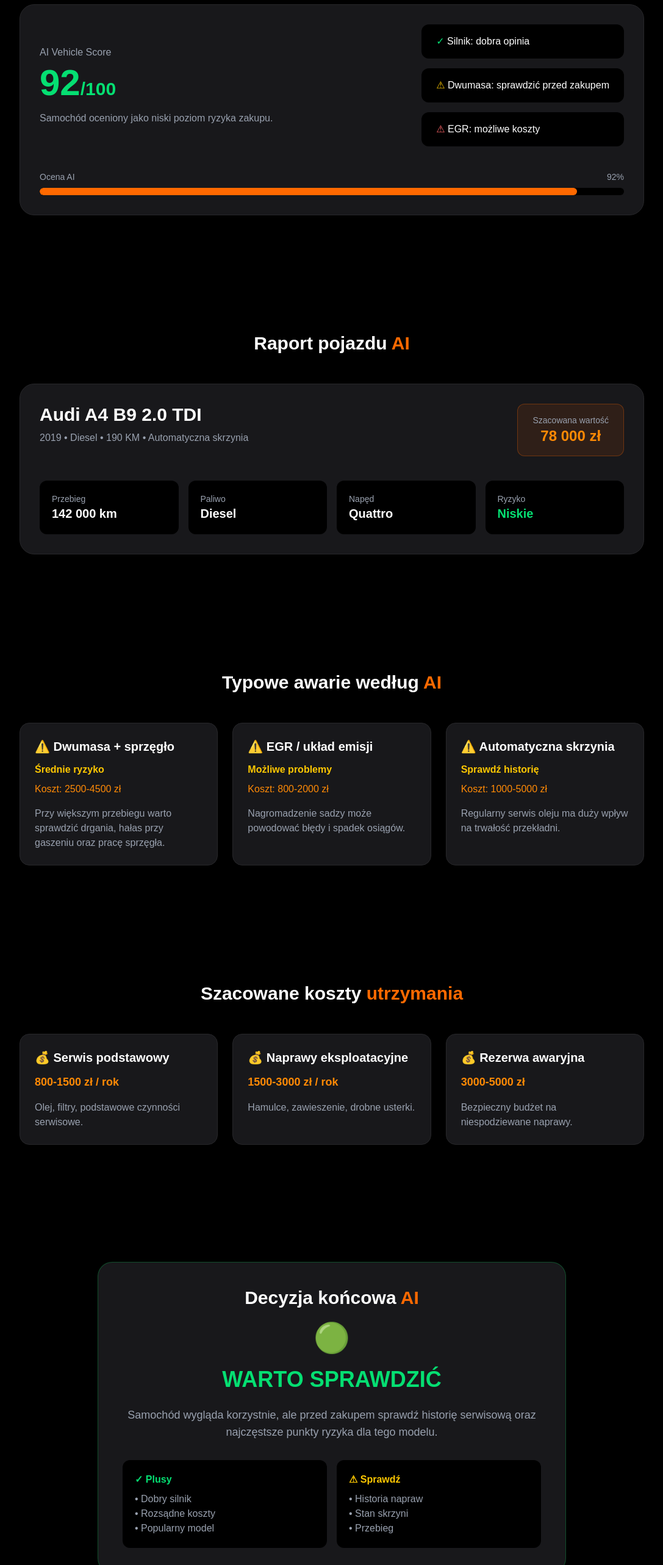
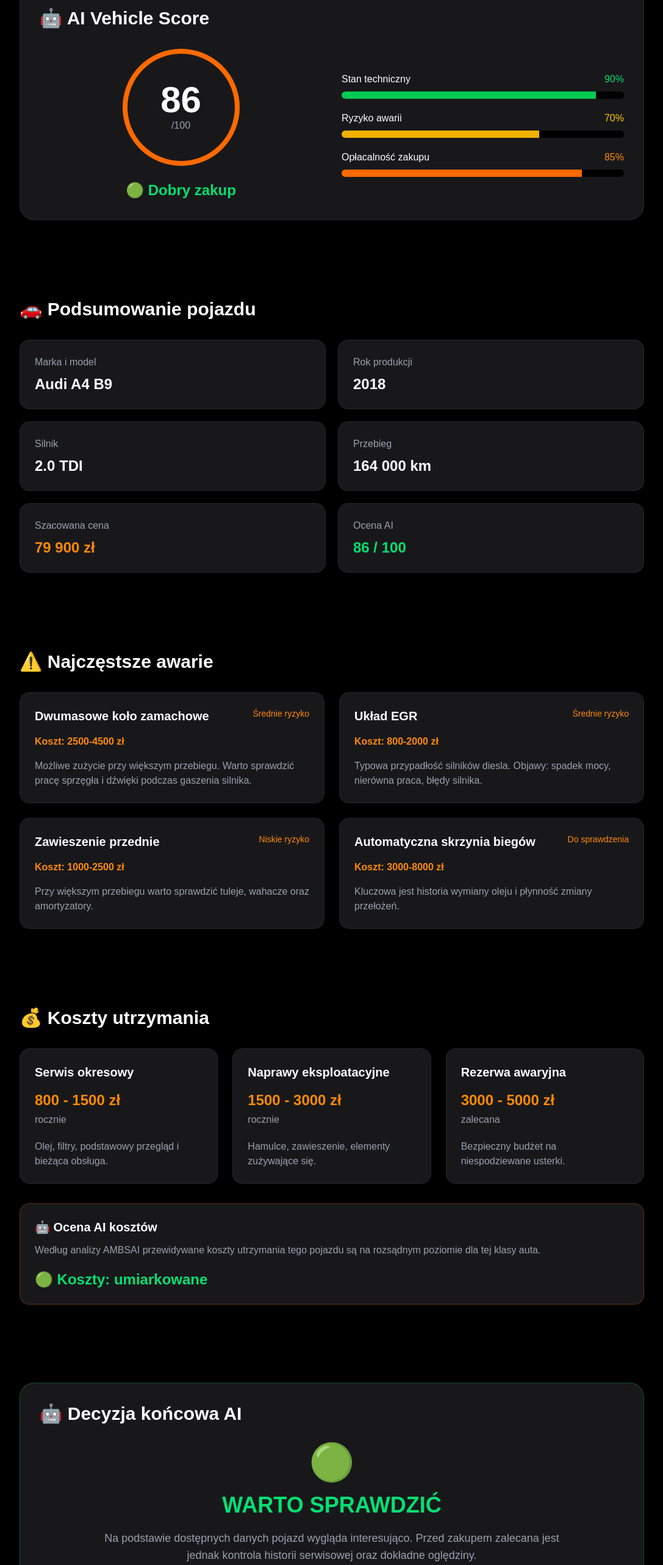
Before and after one commit to ambsai-ai/ambsai-app, a Next.js app: page /raport in a window 1280 px wide. Shown: the part 197-2763 px from the top of the page at 61% size, without its empty margins (96-1183 px from the left). Built offline with nearby package versions, Linux system fonts and the light colour scheme.

Commit message:
Complete AI vehicle report layout

```diff
--- a/src/app/raport/page.tsx
+++ b/src/app/raport/page.tsx
@@ -1,3 +1,7 @@
+"use client";
+
+import { useEffect, useState } from "react";
+
 import AIScore from "@/components/AIScore";
 import CarSummary from "@/components/CarSummary";
 import CommonFailures from "@/components/CommonFailures";
@@ -5,13 +9,58 @@ import MaintenanceCosts from "@/components/MaintenanceCosts";
 import FinalDecision from "@/components/FinalDecision";
 
 export default function Raport() {
+
+  const [carUrl, setCarUrl] = useState("");
+
+  useEffect(() => {
+    const savedUrl = localStorage.getItem("carUrl");
+
+    if (savedUrl) {
+      setCarUrl(savedUrl);
+    }
+  }, []);
+
+
   return (
-    <main className="min-h-screen bg-black text-white p-6">
+    <main className="min-h-screen bg-black text-white">
+
+      <section className="max-w-5xl mx-auto px-6 pt-16">
+
+        <h1 className="text-5xl font-bold text-center">
+          Raport{" "}
+          <span className="text-orange-500">
+            AI
+          </span>
+        </h1>
+
+
+        {carUrl && (
+          <div className="mt-8 bg-zinc-900 border border-zinc-800 rounded-2xl p-5">
+
+            <p className="text-gray-400 text-sm">
+              Analizowane ogłoszenie:
+            </p>
+
+            <p className="text-orange-400 break-all mt-2">
+              {carUrl}
+            </p>
+
+          </div>
+        )}
+
+      </section>
+
+
       <AIScore />
+
       <CarSummary />
+
       <CommonFailures />
+
       <MaintenanceCosts />
+
       <FinalDecision />
+
     </main>
   );
 }
--- a/src/components/AIScore.tsx
+++ b/src/components/AIScore.tsx
@@ -1,82 +1,104 @@
 export default function AIScore() {
   return (
-    <section className="py-24 px-6">
+    <section className="px-6 py-16">
 
       <div className="max-w-5xl mx-auto">
 
-        <h2 className="text-3xl font-bold text-center mb-12">
-          Inteligentna ocena pojazdu przez{" "}
-          <span className="text-orange-500">AI</span>
-        </h2>
+        <div className="bg-zinc-900 border border-zinc-800 rounded-3xl p-8">
+
+          <h2 className="text-3xl font-bold mb-8">
+            🤖 AI Vehicle Score
+          </h2>
 
 
-        <div className="bg-zinc-900 border border-zinc-800 rounded-3xl p-8">
+          <div className="grid md:grid-cols-2 gap-8 items-center">
 
-          <div className="flex flex-col md:flex-row justify-between items-center gap-8">
 
-            <div>
-              <p className="text-gray-400">
-                AI Vehicle Score
+            <div className="text-center">
+
+              <div className="w-48 h-48 mx-auto rounded-full border-8 border-orange-500 flex items-center justify-center">
+
+                <div>
+                  <p className="text-6xl font-bold">
+                    86
+                  </p>
+
+                  <p className="text-gray-400">
+                    /100
+                  </p>
+                </div>
+
+              </div>
+
+
+              <p className="mt-6 text-2xl font-bold text-green-400">
+                🟢 Dobry zakup
               </p>
 
-              <h3 className="text-6xl font-bold text-green-400 mt-2">
-                92<span className="text-3xl">/100</span>
-              </h3>
-
-              <p className="mt-4 text-gray-400">
-                Samochód oceniony jako niski poziom ryzyka zakupu.
-              </p>
             </div>
 
 
-            <div className="grid gap-4 w-full md:w-auto">
 
-              <div className="bg-black rounded-xl px-6 py-4">
-                <span className="text-green-400">
-                  ✓
-                </span>{" "}
-                Silnik: dobra opinia
+            <div className="space-y-5">
+
+
+              <div>
+                <div className="flex justify-between mb-2">
+                  <span>
+                    Stan techniczny
+                  </span>
+
+                  <span className="text-green-400">
+                    90%
+                  </span>
+                </div>
+
+                <div className="h-3 bg-black rounded-full overflow-hidden">
+                  <div className="h-full bg-green-500 w-[90%]" />
+                </div>
               </div>
 
 
-              <div className="bg-black rounded-xl px-6 py-4">
-                <span className="text-yellow-400">
-                  ⚠
-                </span>{" "}
-                Dwumasa: sprawdzić przed zakupem
+
+              <div>
+                <div className="flex justify-between mb-2">
+                  <span>
+                    Ryzyko awarii
+                  </span>
+
+                  <span className="text-yellow-400">
+                    70%
+                  </span>
+                </div>
+
+                <div className="h-3 bg-black rounded-full overflow-hidden">
+                  <div className="h-full bg-yellow-500 w-[70%]" />
+                </div>
               </div>
 
 
-              <div className="bg-black rounded-xl px-6 py-4">
-                <span className="text-red-400">
-                  ⚠
-                </span>{" "}
-                EGR: możliwe koszty
+
+              <div>
+                <div className="flex justify-between mb-2">
+                  <span>
+                    Opłacalność zakupu
+                  </span>
+
+                  <span className="text-orange-400">
+                    85%
+                  </span>
+                </div>
+
+                <div className="h-3 bg-black rounded-full overflow-hidden">
+                  <div className="h-full bg-orange-500 w-[85%]" />
+                </div>
               </div>
+
 
             </div>
 
-          </div>
-
-
-          <div className="mt-10">
-
-            <div className="flex justify-between text-sm text-gray-400 mb-2">
-              <span>Ocena AI</span>
-              <span>92%</span>
-            </div>
-
-            <div className="h-3 bg-black rounded-full overflow-hidden">
-
-              <div
-                className="h-full bg-orange-500 rounded-full"
-                style={{ width: "92%" }}
-              />
-
-            </div>
 
           </div>
-
 
         </div>
 
--- a/src/components/CarSummary.tsx
+++ b/src/components/CarSummary.tsx
@@ -1,85 +1,91 @@
 export default function CarSummary() {
   return (
-    <section className="py-24 px-6">
+    <section className="px-6 py-16">
 
       <div className="max-w-5xl mx-auto">
 
-        <h2 className="text-3xl font-bold text-center mb-12">
-          Raport pojazdu <span className="text-orange-500">AI</span>
+        <h2 className="text-3xl font-bold mb-8">
+          🚗 Podsumowanie pojazdu
         </h2>
 
 
-        <div className="bg-zinc-900 border border-zinc-800 rounded-3xl p-8">
-
-          <div className="flex flex-col md:flex-row justify-between gap-6">
-
-            <div>
-              <h3 className="text-3xl font-bold">
-                Audi A4 B9 2.0 TDI
-              </h3>
-
-              <p className="text-gray-400 mt-2">
-                2019 • Diesel • 190 KM • Automatyczna skrzynia
-              </p>
-            </div>
+        <div className="grid md:grid-cols-2 gap-5">
 
 
-            <div className="bg-orange-500/10 border border-orange-500/30 rounded-xl px-6 py-4 text-center">
+          <div className="bg-zinc-900 border border-zinc-800 rounded-2xl p-6">
 
-              <p className="text-gray-400 text-sm">
-                Szacowana wartość
+            <p className="text-gray-400">
+              Marka i model
             </p>
 
-              <p className="text-2xl font-bold text-orange-400">
-                78 000 zł
+            <p className="text-2xl font-bold mt-2">
+              Audi A4 B9
             </p>
 
           </div>
 
+
+          <div className="bg-zinc-900 border border-zinc-800 rounded-2xl p-6">
+
+            <p className="text-gray-400">
+              Rok produkcji
+            </p>
+
+            <p className="text-2xl font-bold mt-2">
+              2018
+            </p>
+
           </div>
 
 
-          <div className="grid md:grid-cols-4 gap-4 mt-10">
+          <div className="bg-zinc-900 border border-zinc-800 rounded-2xl p-6">
 
-            <div className="bg-black rounded-xl p-5">
-              <p className="text-gray-400 text-sm">
-                Przebieg
+            <p className="text-gray-400">
+              Silnik
             </p>
-              <p className="font-bold text-xl">
-                142 000 km
+
+            <p className="text-2xl font-bold mt-2">
+              2.0 TDI
             </p>
+
           </div>
 
 
-            <div className="bg-black rounded-xl p-5">
-              <p className="text-gray-400 text-sm">
-                Paliwo
+          <div className="bg-zinc-900 border border-zinc-800 rounded-2xl p-6">
+
+            <p className="text-gray-400">
+              Przebieg
             </p>
-              <p className="font-bold text-xl">
-                Diesel
+
+            <p className="text-2xl font-bold mt-2">
+              164 000 km
             </p>
+
           </div>
 
 
-            <div className="bg-black rounded-xl p-5">
-              <p className="text-gray-400 text-sm">
-                Napęd
+          <div className="bg-zinc-900 border border-zinc-800 rounded-2xl p-6">
+
+            <p className="text-gray-400">
+              Szacowana cena
             </p>
-              <p className="font-bold text-xl">
-                Quattro
+
+            <p className="text-2xl font-bold mt-2 text-orange-400">
+              79 900 zł
             </p>
+
           </div>
 
 
-            <div className="bg-black rounded-xl p-5">
-              <p className="text-gray-400 text-sm">
-                Ryzyko
+          <div className="bg-zinc-900 border border-zinc-800 rounded-2xl p-6">
+
+            <p className="text-gray-400">
+              Ocena AI
             </p>
-              <p className="font-bold text-xl text-green-400">
-                Niskie
+
+            <p className="text-2xl font-bold mt-2 text-green-400">
+              86 / 100
             </p>
-            </div>
-
 
           </div>
 
--- a/src/components/CommonFailures.tsx
+++ b/src/components/CommonFailures.tsx
@@ -1,35 +1,44 @@
 export default function CommonFailures() {
   const failures = [
     {
-      title: "Dwumasa + sprzęgło",
+      title: "Dwumasowe koło zamachowe",
       risk: "Średnie ryzyko",
       cost: "2500-4500 zł",
-      text: "Przy większym przebiegu warto sprawdzić drgania, hałas przy gaszeniu oraz pracę sprzęgła."
+      text: "Możliwe zużycie przy większym przebiegu. Warto sprawdzić pracę sprzęgła i dźwięki podczas gaszenia silnika."
     },
     {
-      title: "EGR / układ emisji",
-      risk: "Możliwe problemy",
+      title: "Układ EGR",
+      risk: "Średnie ryzyko",
       cost: "800-2000 zł",
-      text: "Nagromadzenie sadzy może powodować błędy i spadek osiągów."
+      text: "Typowa przypadłość silników diesla. Objawy: spadek mocy, nierówna praca, błędy silnika."
     },
     {
-      title: "Automatyczna skrzynia",
-      risk: "Sprawdź historię",
-      cost: "1000-5000 zł",
-      text: "Regularny serwis oleju ma duży wpływ na trwałość przekładni."
+      title: "Zawieszenie przednie",
+      risk: "Niskie ryzyko",
+      cost: "1000-2500 zł",
+      text: "Przy większym przebiegu warto sprawdzić tuleje, wahacze oraz amortyzatory."
+    },
+    {
+      title: "Automatyczna skrzynia biegów",
+      risk: "Do sprawdzenia",
+      cost: "3000-8000 zł",
+      text: "Kluczowa jest historia wymiany oleju i płynność zmiany przełożeń."
     }
   ];
 
+
   return (
-    <section className="py-24 px-6">
+    <section className="px-6 py-16">
+
       <div className="max-w-5xl mx-auto">
 
-        <h2 className="text-3xl font-bold text-center mb-12">
-          Typowe awarie według{" "}
-          <span className="text-orange-500">AI</span>
+        <h2 className="text-3xl font-bold mb-8">
+          ⚠️ Najczęstsze awarie
         </h2>
 
-        <div className="grid md:grid-cols-3 gap-6">
+
+        <div className="grid md:grid-cols-2 gap-6">
+
 
           {failures.map((item) => (
             <div
@@ -37,28 +46,38 @@ export default function CommonFailures() {
               className="bg-zinc-900 border border-zinc-800 rounded-2xl p-6"
             >
 
-              <h3 className="text-xl font-bold mb-3">
-                ⚠️ {item.title}
-              </h3>
+              <div className="flex justify-between gap-4">
 
-              <p className="text-yellow-400 font-semibold">
-                {item.risk}
+                <h3 className="text-xl font-bold">
+                  {item.title}
+                </h3>
+
+                <span className="text-orange-400 text-sm whitespace-nowrap">
+                  {item.risk}
+                </span>
+
+              </div>
+
+
+              <p className="text-orange-400 font-bold mt-4">
+                Koszt: {item.cost}
               </p>
 
-              <p className="text-orange-400 mt-2">
-                Koszt: {item.cost}
-              </p>
 
               <p className="text-gray-400 mt-4">
                 {item.text}
               </p>
 
+
             </div>
           ))}
 
+
         </div>
 
+
       </div>
+
     </section>
   );
 }
--- a/src/components/FinalDecision.tsx
+++ b/src/components/FinalDecision.tsx
@@ -1,60 +1,101 @@
 export default function FinalDecision() {
   return (
-    <section className="py-24 px-6">
+    <section className="px-6 py-16">
 
-      <div className="max-w-3xl mx-auto">
+      <div className="max-w-5xl mx-auto">
 
-        <div className="bg-zinc-900 border border-green-500/30 rounded-3xl p-10 text-center">
+        <div className="bg-zinc-900 border border-green-500/30 rounded-3xl p-8">
 
-          <h2 className="text-3xl font-bold mb-6">
-            Decyzja końcowa{" "}
-            <span className="text-orange-500">AI</span>
+          <h2 className="text-3xl font-bold mb-8">
+            🤖 Decyzja końcowa AI
           </h2>
 
 
-          <div className="text-5xl mb-6">
-            🟢
+          <div className="text-center">
+
+            <div className="text-6xl mb-5">
+              🟢
+            </div>
+
+
+            <h3 className="text-4xl font-bold text-green-400">
+              WARTO SPRAWDZIĆ
+            </h3>
+
+
+            <p className="text-gray-400 text-lg mt-5 max-w-3xl mx-auto">
+              Na podstawie dostępnych danych pojazd wygląda
+              interesująco. Przed zakupem zalecana jest jednak
+              kontrola historii serwisowej oraz dokładne oględziny.
+            </p>
+
           </div>
 
 
-          <h3 className="text-4xl font-bold text-green-400">
-            WARTO SPRAWDZIĆ
-          </h3>
+
+          <div className="grid md:grid-cols-3 gap-5 mt-10">
 
 
-          <p className="text-gray-400 mt-6 text-lg">
-            Samochód wygląda korzystnie, ale przed zakupem
-            sprawdź historię serwisową oraz najczęstsze punkty
-            ryzyka dla tego modelu.
-          </p>
+            <div className="bg-black rounded-2xl p-6">
 
-
-          <div className="mt-8 grid md:grid-cols-2 gap-4 text-left">
-
-            <div className="bg-black rounded-xl p-5">
-              <p className="text-green-400 font-bold">
-                ✓ Plusy
+              <p className="text-green-400 font-bold text-lg">
+                ✅ Zalety
               </p>
 
-              <p className="text-gray-400 mt-2">
-                • Dobry silnik<br />
-                • Rozsądne koszty<br />
-                • Popularny model
-              </p>
+              <ul className="text-gray-400 mt-4 space-y-2">
+                <li>• Popularny model</li>
+                <li>• Dostępność części</li>
+                <li>• Dobre właściwości jezdne</li>
+              </ul>
+
             </div>
 
 
-            <div className="bg-black rounded-xl p-5">
-              <p className="text-yellow-400 font-bold">
-                ⚠ Sprawdź
+
+            <div className="bg-black rounded-2xl p-6">
+
+              <p className="text-yellow-400 font-bold text-lg">
+                ⚠ Ryzyko
               </p>
 
-              <p className="text-gray-400 mt-2">
-                • Historia napraw<br />
-                • Stan skrzyni<br />
-                • Przebieg
+              <ul className="text-gray-400 mt-4 space-y-2">
+                <li>• Historia napraw</li>
+                <li>• Realny przebieg</li>
+                <li>• Stan skrzyni</li>
+              </ul>
+
+            </div>
+
+
+
+            <div className="bg-black rounded-2xl p-6">
+
+              <p className="text-orange-400 font-bold text-lg">
+                🔧 Przed zakupem
               </p>
+
+              <ul className="text-gray-400 mt-4 space-y-2">
+                <li>• Diagnostyka komputerowa</li>
+                <li>• Jazda próbna</li>
+                <li>• Sprawdzenie VIN</li>
+              </ul>
+
             </div>
+
+
+          </div>
+
+
+
+          <div className="mt-10 bg-black rounded-2xl p-6 text-center">
+
+            <p className="text-gray-400">
+              Finalna rekomendacja AMBSAI
+            </p>
+
+            <p className="text-3xl font-bold text-orange-400 mt-3">
+              86/100 punktów
+            </p>
 
           </div>
 
--- a/src/components/MaintenanceCosts.tsx
+++ b/src/components/MaintenanceCosts.tsx
@@ -1,34 +1,41 @@
 export default function MaintenanceCosts() {
   const costs = [
     {
-      title: "Serwis podstawowy",
-      price: "800-1500 zł / rok",
-      text: "Olej, filtry, podstawowe czynności serwisowe."
+      title: "Serwis okresowy",
+      price: "800 - 1500 zł",
+      period: "rocznie",
+      description:
+        "Olej, filtry, podstawowy przegląd i bieżąca obsługa."
     },
     {
       title: "Naprawy eksploatacyjne",
-      price: "1500-3000 zł / rok",
-      text: "Hamulce, zawieszenie, drobne usterki."
+      price: "1500 - 3000 zł",
+      period: "rocznie",
+      description:
+        "Hamulce, zawieszenie, elementy zużywające się."
     },
     {
       title: "Rezerwa awaryjna",
-      price: "3000-5000 zł",
-      text: "Bezpieczny budżet na niespodziewane naprawy."
+      price: "3000 - 5000 zł",
+      period: "zalecana",
+      description:
+        "Bezpieczny budżet na niespodziewane usterki."
     }
   ];
 
+
   return (
-    <section className="py-24 px-6">
+    <section className="px-6 py-16">
 
       <div className="max-w-5xl mx-auto">
 
-        <h2 className="text-3xl font-bold text-center mb-12">
-          Szacowane koszty{" "}
-          <span className="text-orange-500">utrzymania</span>
+        <h2 className="text-3xl font-bold mb-8">
+          💰 Koszty utrzymania
         </h2>
 
 
         <div className="grid md:grid-cols-3 gap-6">
+
 
           {costs.map((item) => (
             <div
@@ -36,22 +43,51 @@ export default function MaintenanceCosts() {
               className="bg-zinc-900 border border-zinc-800 rounded-2xl p-6"
             >
 
-              <h3 className="text-xl font-bold mb-3">
-                💰 {item.title}
+              <h3 className="text-xl font-bold">
+                {item.title}
               </h3>
 
-              <p className="text-orange-400 font-bold text-lg">
+
+              <p className="text-orange-400 text-2xl font-bold mt-4">
                 {item.price}
               </p>
 
-              <p className="text-gray-400 mt-4">
-                {item.text}
+
+              <p className="text-gray-400 mt-1">
+                {item.period}
               </p>
+
+
+              <p className="text-gray-400 mt-5">
+                {item.description}
+              </p>
+
 
             </div>
           ))}
 
+
         </div>
+
+
+        <div className="mt-8 bg-zinc-900 border border-orange-500/30 rounded-2xl p-6">
+
+          <h3 className="text-xl font-bold">
+            🤖 Ocena AI kosztów
+          </h3>
+
+          <p className="text-gray-400 mt-3">
+            Według analizy AMBSAI przewidywane koszty utrzymania
+            tego pojazdu są na rozsądnym poziomie dla tej klasy auta.
+          </p>
+
+
+          <div className="mt-5 text-green-400 font-bold text-2xl">
+            🟢 Koszty: umiarkowane
+          </div>
+
+        </div>
+
 
       </div>
 
```
Also changed, not shown: src/app/analizuj/page.tsx (+21 -74 lines), src/app/page.tsx (+0 -10 lines), src/components/AnalysisButton.tsx (added, +79 -0 lines), src/components/SearchBox.tsx (+7 -4 lines). Lines whose indentation alone changed are shown as unchanged.
